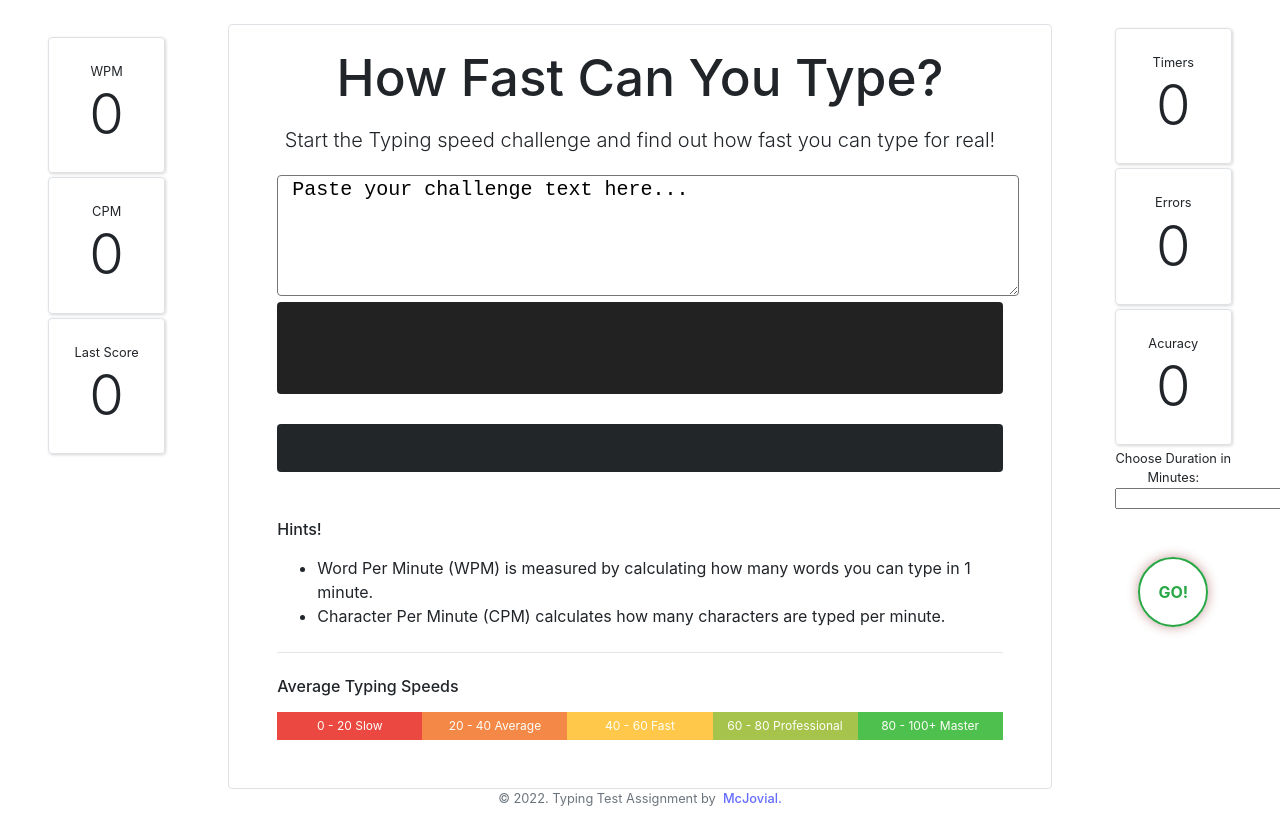
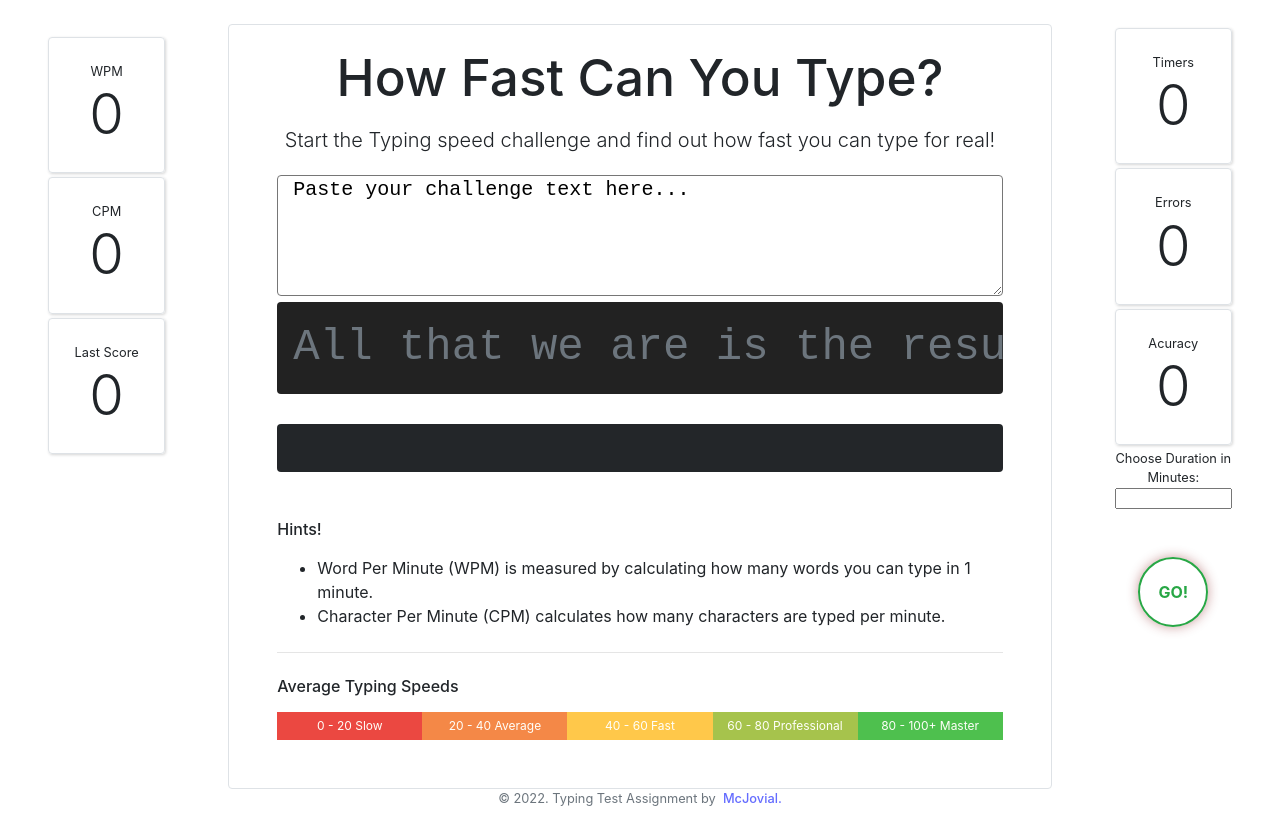
Before and after one commit to mcjovial/typing-test, a React (Vite) app: page / in a window 1280 px wide. Built offline with nearby package versions, Linux system fonts and the light colour scheme.

Commit message:
paste or type challenge fxn

```diff
--- a/src/App.jsx
+++ b/src/App.jsx
@@ -15,7 +15,8 @@ const App = () => {
 	const [ correctIndex, setCorrectIndex ] = useState(0)
 	const [ errorIndex, setErrorIndex ] = useState(0)
 	const [ challenge, setChallenge ] = useState({})
-	const [ input, setInput ] = useState('')
+  const [ input, setInput ] = useState('')
+  const [ text, setText ] = useState('')
 	const [ cpm, setCpm ] = useState(0)
 	const [ wpm, setWpm ] = useState(0)
 	const [ accuracy, setAccuracy ] = useState(0)
@@ -24,9 +25,12 @@ const App = () => {
 
 	useEffect(() => {
 		const newChallenge = random(challenges)
-		setChallenge(newChallenge)
-		// setInput(newChallenge.text)
-	}, [])
+    setChallenge(newChallenge)
+    if (!text) {
+      setText(newChallenge.text)
+      setInput(newChallenge.text)
+    }
+	}, [text])
 
 	const handleEnd = () => {
 		setEnded(true)
@@ -46,14 +50,15 @@ const App = () => {
 		}, 1000)
 	}
 
-  let minutes = 1
   const handleStart = () => {
     if (duration <= 0) {
       return
     }
 		setStarted(true)
-		setEnded(false)
-		setInput(challenge.text)
+    setEnded(false)
+    if (!input) {
+      setText(challenge.text)
+    }
 		inputRef.current.focus()
 		setTimer()
 	}
@@ -61,7 +66,7 @@ const App = () => {
 	const handleKeyDown = e => {
 		e.preventDefault()
 		const { key } = e
-		const challengeText = challenge.text
+    const challengeText = text
 
 		if (key === challengeText.charAt(index)) {
 			setIndex(index + 1)
@@ -104,9 +109,13 @@ const App = () => {
 
   const ch_tim = (e) => {
     e.preventDefault()
-    // minutes = e.target.value
     setDuration(60*e.target.value)
-    console.log(duration);
+  }
+
+  const cha_txt = (e) => {
+    e.preventDefault()
+    setInput(e.target.value)
+    setText(e.target.value)
   }
 
 	return (
@@ -138,6 +147,44 @@ const App = () => {
 							<ItemList name="CPM" data={cpm} />
 							<ItemList name="Last Score" data={lastScore} />
 						</ul>
+          </div>
+          <div className="col-sm-6 col-md-2 order-md-2 px-5">
+						<div className="list-unstyled text-center small">
+							<ItemList name="Timers" data={duration} />
+							<ItemList name="Errors" data={errorIndex} />
+              <ItemList name="Acuracy" data={accuracy} symble="%" />
+
+              <div>
+                <label>Choose Duration in Minutes:
+                  <input className='col-md-4' list="time" name="challenge_time" onChange={ch_tim} />
+                </label>
+                <datalist id="time">
+                  <option value="1"/>
+                  <option value="2"/>
+                  <option value="5"/>
+                </datalist>
+              </div>
+
+              <div className="control my-5">
+									{ended ? (
+										<button
+											className="btn btn-outline-danger btn-circle"
+											onClick={() => window.location.reload()}
+										>
+											Reload
+										</button>
+									) : started ? (
+										<button className="btn btn-circle btn-outline-success" disabled>
+											Hurry
+										</button>
+									) : (
+										<button className="btn btn-circle btn-outline-success" onClick={handleStart}>
+											GO!
+										</button>
+									)}
+									<span className="btn-circle-animation" />
+								</div>
+						</div>
 					</div>
 					{/* Body */}
 					<div className="col-sm-12 col-md-8 order-md-1">
@@ -148,12 +195,12 @@ const App = () => {
 									Start the Typing speed challenge and find out how fast you can type for real!
 								</p>
 
-                {started ? (<div className="alert alert-primary" role="alert">{challenge.text}</div>) : <textarea className="rounded lead" name="story" rows="5" cols="60"> Paste your challenge text here... </textarea>}
+                {started ? (<div className="alert alert-primary" role="alert">{text}</div>) : <textarea className="col-md-12 rounded lead" name="story" rows="5" cols="60" onChange={cha_txt} defaultValue="Paste your challenge text here..."></textarea>}
 							</div>
 
 							{ended ? (
 								<div className="bg-dark text-light p-4 mt-5 lead rounded">
-									<span>"{challenge.text}"</span>
+									<span>"{text}"</span>
 								</div>
 							) : started ? (
 								<div
@@ -207,45 +254,6 @@ const App = () => {
 							</div>
 						</div>
 					</div>
-
-					<div className="col-sm-6 col-md-2 order-md-2 px-5">
-						<div className="list-unstyled text-center small">
-							<ItemList name="Timers" data={duration} />
-							<ItemList name="Errors" data={errorIndex} />
-              <ItemList name="Acuracy" data={accuracy} symble="%" />
-
-              <div>
-                <label>Choose Duration in Minutes:
-                  <input list="time" name="challenge_time" onChange={ch_tim} />
-                </label>
-                <datalist id="time">
-                  <option value="1"/>
-                  <option value="2"/>
-                  <option value="5"/>
-                </datalist>
-              </div>
-
-              <div className="control my-5">
-									{ended ? (
-										<button
-											className="btn btn-outline-danger btn-circle"
-											onClick={() => window.location.reload()}
-										>
-											Reload
-										</button>
-									) : started ? (
-										<button className="btn btn-circle btn-outline-success" disabled>
-											Hurry
-										</button>
-									) : (
-										<button className="btn btn-circle btn-outline-success" onClick={handleStart}>
-											GO!
-										</button>
-									)}
-									<span className="btn-circle-animation" />
-								</div>
-						</div>
-					</div>
 				</div>
 
 				<footer className="small text-muted pt-5 pb-2 footer">
```
